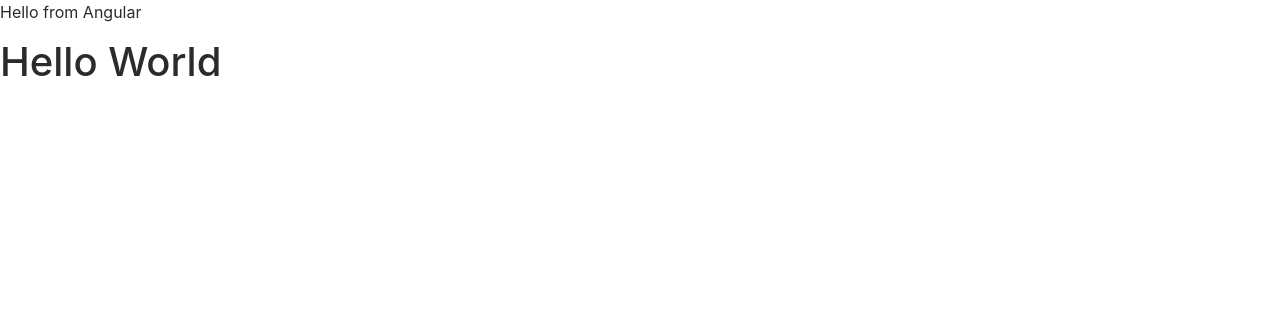
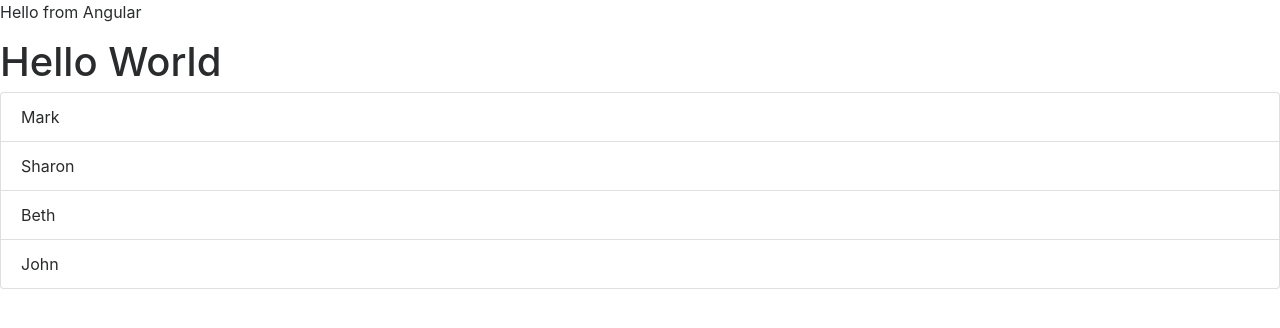
Before and after one commit to yuricfurusho/angularFrontToBack, an Angular app: page / in a window 1280 px wide. Shown: the top 328 px of the page. Built offline with nearby package versions, Linux system fonts and the light colour scheme.

Commit message:
6-35 Creating a Service with Injectables

```diff
--- a/src/app/components/sandbox.component.ts
+++ b/src/app/components/sandbox.component.ts
@@ -3,11 +3,22 @@ import {DataService} from '../services/data.service';
 
 @Component({
   selector: 'app-sandbox',
-  template: `<h1>Hello World</h1>`
+  template: `
+    <h1>Hello World</h1>
+    <ul class="list-group">
+      <li class="list-group-item" *ngFor="let user of users">
+        {{user}}
+      </li>
+
+    </ul>
+  `
 })
 
 export class SandboxComponent {
+  users: string[];
+
   constructor(public dataService: DataService) {
-
+    // console.log(this.dataService.getUsers());
+    this.users = this.dataService.getUsers();
   }
 }
--- a/src/app/services/data.service.ts
+++ b/src/app/services/data.service.ts
@@ -2,8 +2,13 @@ import {Injectable} from '@angular/core';
 
 @Injectable()
 export class DataService {
+  users: string[];
 
   constructor() {
+    this.users = ['Mark', 'Sharon', 'Beth', 'John'];
   }
 
+  getUsers() {
+    return this.users;
+  }
 }
```
